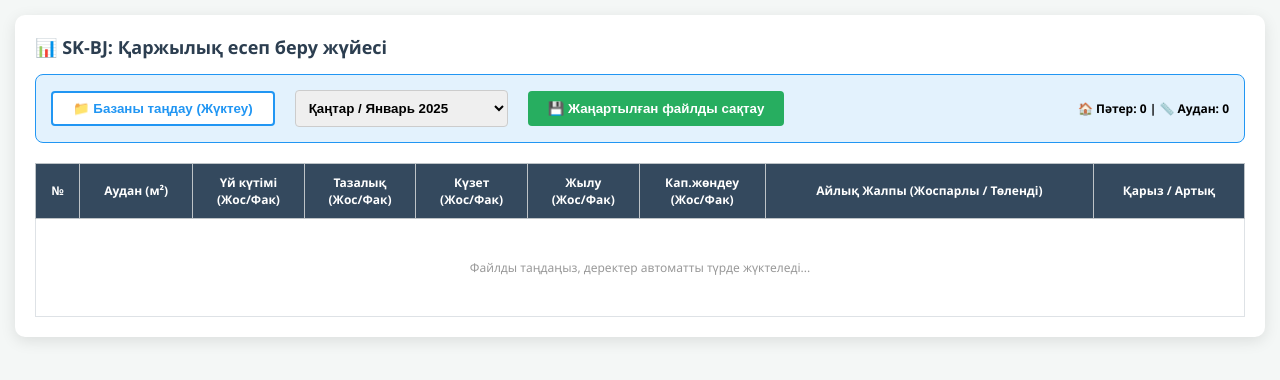
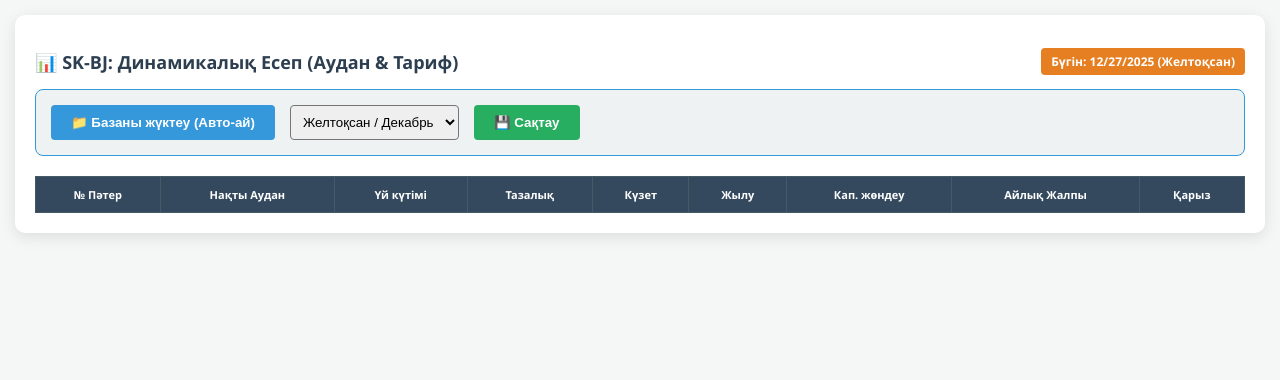
Before and after one commit to qalpan/sk-bj, a Django app: page /admin-panel/ in a window 1280 px wide. Shown: the top 380 px of the page. Run offline with Django 4.2, Linux system fonts and the light colour scheme; lists and menus that the app fills with data are empty.

Commit message:
Update tөlemesep_smart.html

```diff
--- a/templates/tөlemesep_smart.html
+++ b/templates/tөlemesep_smart.html
@@ -2,31 +2,25 @@
 <html lang="kk">
 <head>
     <meta charset="UTF-8">
-    <title>SK-BJ — Қаржылық Панель</title>
+    <title>SK-BJ — Динамикалық Басқару Панелі</title>
     <style>
-        body { font-family: 'Segoe UI', Tahoma, Geneva, Verdana, sans-serif; background: #f4f7f6; margin: 15px; font-size: 12px; }
+        body { font-family: 'Segoe UI', Tahoma, sans-serif; background: #f4f7f6; margin: 15px; font-size: 12px; }
         .container { background: white; padding: 20px; border-radius: 10px; box-shadow: 0 4px 15px rgba(0,0,0,0.1); max-width: 100%; margin: auto; }
 
-        .admin-section { background: #e3f2fd; padding: 15px; border-radius: 8px; border: 1px solid #2196f3; margin-bottom: 20px; display: flex; gap: 20px; align-items: center; flex-wrap: wrap; }
+        .admin-section { background: #eef2f3; padding: 15px; border-radius: 8px; border: 1px solid #3498db; margin-bottom: 20px; display: flex; gap: 15px; align-items: center; }
 
-        /* Жасырын файл таңдаушыны стильдеу */
-        .file-upload-wrapper { position: relative; overflow: hidden; display: inline-block; }
-        .btn-upload { border: 2px solid #2196f3; color: #2196f3; background-color: white; padding: 8px 20px; border-radius: 4px; font-weight: bold; cursor: pointer; display: inline-block; }
-        .btn-upload:hover { background: #2196f3; color: white; }
-        .file-upload-wrapper input[type=file] { font-size: 100px; position: absolute; left: 0; top: 0; opacity: 0; cursor: pointer; }
-
+        .btn-upload { background: #3498db; color: white; padding: 10px 20px; border-radius: 4px; font-weight: bold; cursor: pointer; border: none; }
         .btn-save { background: #27ae60; color: white; padding: 10px 20px; border: none; border-radius: 4px; cursor: pointer; font-weight: bold; }
 
-        table { width: 100%; border-collapse: collapse; background: white; margin-top: 10px; }
-        th { background: #34495e; color: white; padding: 10px; border: 1px solid #bdc3c7; }
-        td { border: 1px solid #dee2e6; padding: 8px; text-align: center; white-space: nowrap; }
+        table { width: 100%; border-collapse: collapse; background: white; }
+        th { background: #34495e; color: white; padding: 10px; border: 1px solid #455a64; font-size: 11px; }
+        td { border: 1px solid #dee2e6; padding: 8px; text-align: center; }
 
-        .plan-val { color: #7f8c8d; font-size: 11px; }
-        .fact-val { font-weight: bold; color: #27ae60; }
-        .trans-info { font-size: 11px; color: #555; margin-left: 8px; font-style: italic; }
-        .total-cell { background: #e8f5e9; font-weight: bold; text-align: left; padding-left: 10px; }
-        .debt-red { color: #c0392b; background: #fce4ec; font-weight: bold; }
-        .debt-green { color: #27ae60; background: #e8f5e9; font-weight: bold; }
+        .current-month-badge { background: #e67e22; color: white; padding: 5px 10px; border-radius: 4px; font-weight: bold; }
+        .plan-val { color: #7f8c8d; font-size: 10px; display: block; }
+        .fact-val { font-weight: bold; color: #2c3e50; }
+        .debt-red { color: #e74c3c; font-weight: bold; }
+        .debt-green { color: #27ae60; font-weight: bold; }
 
         tfoot tr { background: #2c3e50; color: white; font-weight: bold; }
     </style>
@@ -34,165 +28,167 @@
 <body>
 
 <div class="container">
-    <h2 style="color:#2c3e50; margin-top:0;">📊 SK-BJ: Қаржылық есеп беру жүйесі</h2>
+    <div style="display:flex; justify-content:space-between; align-items:center;">
+        <h2 style="color:#2c3e50;">📊 SK-BJ: Динамикалық Есеп (Аудан & Тариф)</h2>
+        <div id="currentDateDisplay" class="current-month-badge">Жүктелуде...</div>
+    </div>
 
     <div class="admin-section">
-        <div class="file-upload-wrapper">
-            <button class="btn-upload">📁 Базаны таңдау (Жүктеу)</button>
-            <input type="file" id="fileInput" accept=".json" onchange="loadJSONFile(this)">
-        </div>
+        <input type="file" id="fileInput" accept=".json" style="display:none;" onchange="loadDatabase(this)">
+        <button class="btn-upload" onclick="document.getElementById('fileInput').click()">📁 Базаны жүктеу (Авто-ай)</button>
 
-        <select id="monthSelector" onchange="renderTable()" style="padding: 9px; border-radius: 4px; border: 1px solid #ccc; font-weight: bold;">
-            <option value="0">Қаңтар / Январь 2025</option>
-            <option value="1">Ақпан / Февраль 2025</option>
-            <option value="2">Наурыз / Март 2025</option>
-            <option value="3">Сәуір / Апрель 2025</option>
-            <option value="4">Мамыр / Май 2025</option>
-            <option value="5">Маусым / Июнь 2025</option>
-            <option value="6">Шілде / Июль 2025</option>
-            <option value="7">Тамыз / Август 2025</option>
-            <option value="8">Қыркүйек / Сентябрь 2025</option>
-            <option value="9">Қазан / Октябрь 2025</option>
-            <option value="10">Қараша / Ноябрь 2025</option>
-            <option value="11">Желтоқсан / Декабрь 2025</option>
+        <select id="monthSelector" onchange="renderTable()" style="padding: 8px; border-radius: 4px;">
+            <option value="0">Қаңтар / Январь</option>
+            <option value="1">Ақпан / Февраль</option>
+            <option value="2">Наурыз / Март</option>
+            <option value="3">Сәуір / Апрель</option>
+            <option value="4">Мамыр / Май</option>
+            <option value="5">Маусым / Июнь</option>
+            <option value="6">Шілде / Июль</option>
+            <option value="7">Тамыз / Август</option>
+            <option value="8">Қыркүйек / Сентябрь</option>
+            <option value="9">Қазан / Октябрь</option>
+            <option value="10">Қараша / Ноябрь</option>
+            <option value="11">Желтоқсан / Декабрь</option>
         </select>
 
-        <button class="btn-save" onclick="downloadJSON()">💾 Жаңартылған файлды сақтау</button>
-
-        <div style="margin-left: auto; font-weight: bold;">
-            🏠 Пәтер: <span id="statCount">0</span> | 📏 Аудан: <span id="statArea">0</span>
-        </div>
+        <button class="btn-save" onclick="exportData()">💾 Сақтау</button>
     </div>
-
-    <div id="statusMsg" style="margin-bottom:10px; font-weight:bold; color: #27ae60;"></div>
 
     <table>
         <thead>
             <tr>
-                <th>№</th>
-                <th>Аудан (м²)</th>
-                <th>Үй күтімі<br>(Жос/Фак)</th>
-                <th>Тазалық<br>(Жос/Фак)</th>
-                <th>Күзет<br>(Жос/Фак)</th>
-                <th>Жылу<br>(Жос/Фак)</th>
-                <th>Кап.жөндеу<br>(Жос/Фак)</th>
-                <th>Айлық Жалпы (Жоспарлы / Төленді)</th>
-                <th>Қарыз / Артық</th>
+                <th>№ Пәтер</th>
+                <th>Нақты Аудан</th>
+                <th>Үй күтімі</th>
+                <th>Тазалық</th>
+                <th>Күзет</th>
+                <th>Жылу</th>
+                <th>Кап. жөндеу</th>
+                <th>Айлық Жалпы</th>
+                <th>Қарыз</th>
             </tr>
         </thead>
-        <tbody id="tableBody">
-            <tr><td colspan="9" style="padding: 40px; color: #999;">Файлды таңдаңыз, деректер автоматты түрде жүктеледі...</td></tr>
-        </tbody>
+        <tbody id="tableBody"></tbody>
         <tfoot id="tableFooter"></tfoot>
     </table>
 </div>
 
 <script>
-    let db = { apartments: [] };
+    let db = null;
+    const monthsArr = ["Қаңтар", "Ақпан", "Наурыз", "Сәуір", "Мамыр", "Маусым", "Шілде", "Тамыз", "Қыркүйек", "Қазан", "Қараша", "Желтоқсан"];
 
-    // САНДАРДЫ ФОРМАТТАУ (5 065 526,21 / 35,2)
-    function fNum(num) {
-        if (num === undefined || num === null || isNaN(num)) return "0";
-        let parts = num.toFixed(2).split(".");
-        parts[0] = parts[0].replace(/\B(?=(\d{3})+(?!\d))/g, " "); // Мыңдықтарға бос орын
-        let fraction = parts[1].replace(/0+$/, ""); // Соңындағы нөлдерді жою
-        return fraction === "" ? parts[0] : parts[0] + "," + fraction;
+    // 1. БЕТ ЖҮКТЕЛГЕНДЕ АҒЫМДАҒЫ АЙДЫ АНЫҚТАУ
+    window.onload = () => {
+        const now = new Date();
+        const currentMonthIdx = now.getMonth();
+        document.getElementById('monthSelector').value = currentMonthIdx;
+        document.getElementById('currentDateDisplay').innerText = "Бүгін: " + now.toLocaleDateString('kk-KZ') + " (" + monthsArr[currentMonthIdx] + ")";
+    };
+
+    function fNum(n) {
+        if (!n || isNaN(n)) return "0";
+        return n.toLocaleString('ru-RU', { minimumFractionDigits: 1, maximumFractionDigits: 2 }).replace('.', ',');
     }
 
-    // ФАЙЛДЫ ТАҢДАҒАН БОЙДА ЖҮКТЕУ
-    function loadJSONFile(input) {
+    // 2. ДИНАМИКАЛЫҚ ПАРАМЕТРЛЕРДІ ТАБУ (Аудан мен Тариф)
+    function getSettingForMonth(settingsArr, monthIdx, key) {
+        // Базадағы customSettings ішінен берілген айға сәйкес соңғы мәнді табады
+        let activeValue = 0;
+        if (!settingsArr) return 0;
+
+        // Массивті startMonth бойынша сұрыптап, айдан аспайтын ең соңғысын аламыз
+        const sorted = [...settingsArr].sort((a, b) => a.startMonth - b.startMonth);
+        sorted.forEach(s => {
+            if (monthIdx >= s.startMonth) {
+                activeValue = s[key] || s.rate || 0;
+            }
+        });
+        return activeValue;
+    }
+
+    // 3. БАЗАНЫ ЖҮКТЕУ
+    function loadDatabase(input) {
         const file = input.files[0];
         if (!file) return;
-
         const reader = new FileReader();
-        reader.onload = function(e) {
-            try {
-                db = JSON.parse(e.target.result);
-                document.getElementById('statusMsg').innerText = "✅ Файл жүктелді: " + file.name;
-                renderTable();
-            } catch (err) {
-                alert("Қате: JSON форматы дұрыс емес!");
-                console.error(err);
-            }
+        reader.onload = (e) => {
+            db = JSON.parse(e.target.result);
+            renderTable();
         };
         reader.readAsText(file);
     }
 
+    // 4. КЕСТЕНІ ЕСЕПТЕУ ЖӘНЕ ШЫҒАРУ
     function renderTable() {
+        if (!db) return;
         const mIdx = parseInt(document.getElementById('monthSelector').value);
         const tbody = document.getElementById('tableBody');
-        const tfoot = document.getElementById('tableFooter');
-        if (!db.apartments || db.apartments.length === 0) return;
+        tbody.innerHTML = '';
 
-        tbody.innerHTML = '';
-        let totals = { area: 0, maintP: 0, maintF: 0, cleanP: 0, cleanF: 0, secP: 0, secF: 0, heatP: 0, heatF: 0, capP: 0, capF: 0, charge: 0, paid: 0, debt: 0 };
+        let totalStats = { area: 0, charge: 0, paid: 0, debt: 0 };
 
         db.apartments.forEach(apt => {
-            const L = apt.ledger[mIdx] || { charges: {}, paymentTransactions: [], accumulated: { overall: 0 } };
-            const ch = L.charges || {};
+            // Ағымдағы айға нақты аудан мен тарифтерді есептеу
+            const currentArea = getSettingForMonth(apt.customSettings.area, mIdx, 'area');
+            const tMaint = getSettingForMonth(apt.customSettings.tariffs.maint, mIdx, 'rate');
+            const tClean = getSettingForMonth(apt.customSettings.tariffs.clean, mIdx, 'rate');
+            const tSec = getSettingForMonth(apt.customSettings.tariffs.sec, mIdx, 'rate');
+            const tHeat = getSettingForMonth(apt.customSettings.tariffs.heat, mIdx, 'rate');
+            const tCap = getSettingForMonth(apt.customSettings.tariffs.cap, mIdx, 'rate');
 
-            const getSum = (key) => (L.paymentTransactions || []).reduce((sum, t) => sum + (t.amounts[key] || 0), 0);
+            // Төлемдер мен Жоспар (Егер базада сол айға жазылмаған болса, автоматты есептеледі)
+            const monthName = monthsArr[mIdx];
+            const L = apt.ledger[monthName] || { charges: {}, paymentTransactions: [], accumulated: { overall: 0 } };
 
-            const fM = getSum('maint'), fCl = getSum('clean'), fS = getSum('sec'), fH = getSum('heat'), fCp = getSum('cap');
-            const rowPaid = fM + fCl + fS + fH + fCp;
-            const rowCharge = L.totalMonthlyCharge || 0;
-            const rowDebt = L.accumulated ? L.accumulated.overall : 0;
+            // Егер жоспар (charges) бос болса - автоматты тарифпен есептеу
+            const chargeMaint = L.charges.maint || (currentArea * tMaint);
+            const chargeClean = L.charges.clean || tClean; // Тазалық көбіне тіркелген сома
+            const chargeSec = L.charges.sec || tSec;
+            const chargeHeat = L.charges.heat || (currentArea * tHeat);
+            const chargeCap = L.charges.cap || (currentArea * tCap);
 
-            totals.area += (apt.area || 0);
-            totals.maintP += (ch.maint || 0); totals.maintF += fM;
-            totals.cleanP += (ch.clean || 0); totals.cleanF += fCl;
-            totals.secP += (ch.sec || 0);     totals.secF += fS;
-            totals.heatP += (ch.heat || 0);   totals.heatF += fH;
-            totals.capP += (ch.cap || 0);     totals.capF += fCp;
-            totals.charge += rowCharge;       totals.paid += rowPaid;
-            totals.debt += rowDebt;
+            const rowChargeTotal = chargeMaint + chargeClean + chargeSec + chargeHeat + chargeCap;
+            const rowPaid = L.paymentTransactions.reduce((s, t) => s + Object.values(t.amounts).reduce((a, b) => a + b, 0), 0);
+            const rowDebt = L.accumulated.overall;
 
-            const transDetails = (L.paymentTransactions || []).map(t =>
-                `${t.paymentSource || ''} ${t.date || ''}`
-            ).join('; ');
+            totalStats.area += currentArea;
+            totalStats.charge += rowChargeTotal;
+            totalStats.paid += rowPaid;
+            totalStats.debt += rowDebt;
 
             tbody.innerHTML += `
                 <tr>
                     <td><b>${apt.id}</b></td>
-                    <td>${fNum(apt.area)}</td>
-                    <td><span class="plan-val">${fNum(ch.maint)}</span> / <span class="fact-val">${fNum(fM)}</span></td>
-                    <td><span class="plan-val">${fNum(ch.clean)}</span> / <span class="fact-val">${fNum(fCl)}</span></td>
-                    <td><span class="plan-val">${fNum(ch.sec)}</span> / <span class="fact-val">${fNum(fS)}</span></td>
-                    <td><span class="plan-val">${fNum(ch.heat)}</span> / <span class="fact-val">${fNum(fH)}</span></td>
-                    <td><span class="plan-val">${fNum(ch.cap)}</span> / <span class="fact-val">${fNum(fCp)}</span></td>
-                    <td class="total-cell">
-                        ${fNum(rowCharge)} / ${fNum(rowPaid)}
-                        <span class="trans-info">${transDetails}</span>
-                    </td>
+                    <td>${fNum(currentArea)}</td>
+                    <td><span class="plan-val">${fNum(chargeMaint)}</span></td>
+                    <td><span class="plan-val">${fNum(chargeClean)}</span></td>
+                    <td><span class="plan-val">${fNum(chargeSec)}</span></td>
+                    <td><span class="plan-val">${fNum(chargeHeat)}</span></td>
+                    <td><span class="plan-val">${fNum(chargeCap)}</span></td>
+                    <td style="background:#f9f9f9"><b>${fNum(rowChargeTotal)} / ${fNum(rowPaid)}</b></td>
                     <td class="${rowDebt > 0 ? 'debt-red' : 'debt-green'}">${fNum(rowDebt)}</td>
                 </tr>
             `;
         });
 
-        document.getElementById('statCount').innerText = db.apartments.length;
-        document.getElementById('statArea').innerText = fNum(totals.area);
-
-        tfoot.innerHTML = `
+        // Footer-ге жалпы сомаларды шығару
+        document.getElementById('tableFooter').innerHTML = `
             <tr>
-                <td>БАРЛЫҒЫ</td>
-                <td>${fNum(totals.area)}</td>
-                <td>${fNum(totals.maintP)} / ${fNum(totals.maintF)}</td>
-                <td>${fNum(totals.cleanP)} / ${fNum(totals.cleanF)}</td>
-                <td>${fNum(totals.secP)} / ${fNum(totals.secF)}</td>
-                <td>${fNum(totals.heatP)} / ${fNum(totals.heatF)}</td>
-                <td>${fNum(totals.capP)} / ${fNum(totals.capF)}</td>
-                <td>${fNum(totals.charge)} / ${fNum(totals.paid)}</td>
-                <td>${fNum(totals.debt)}</td>
+                <td>ҚОРЫТЫНДЫ</td>
+                <td>${fNum(totalStats.area)}</td>
+                <td colspan="5">Айлық жоспар: ${fNum(totalStats.charge)} тг</td>
+                <td>${fNum(totalStats.charge)} / ${fNum(totalStats.paid)}</td>
+                <td>${fNum(totalStats.debt)}</td>
             </tr>
         `;
     }
 
-    function downloadJSON() {
-        if (!db.apartments || db.apartments.length === 0) return alert("Сақтайтын дерек жоқ!");
-        const dataStr = "data:text/json;charset=utf-8," + encodeURIComponent(JSON.stringify(db, null, 2));
+    function exportData() {
+        const blob = new Blob([JSON.stringify(db, null, 2)], { type: "application/json" });
         const a = document.createElement('a');
-        a.setAttribute("href", dataStr);
-        a.setAttribute("download", "kz_tulem_updated.json");
+        a.href = URL.createObjectURL(blob);
+        a.download = "kz_tulem_updated.json";
         a.click();
     }
 </script>
```
